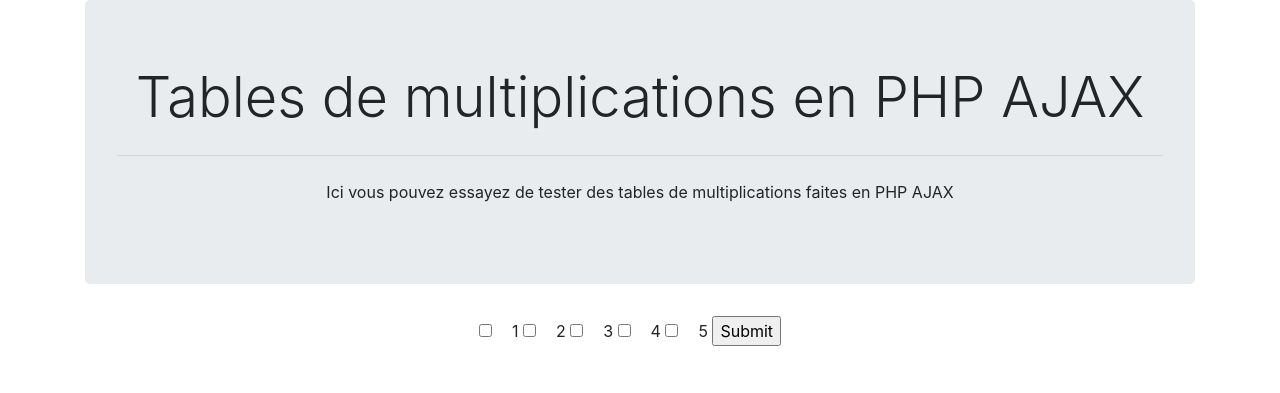
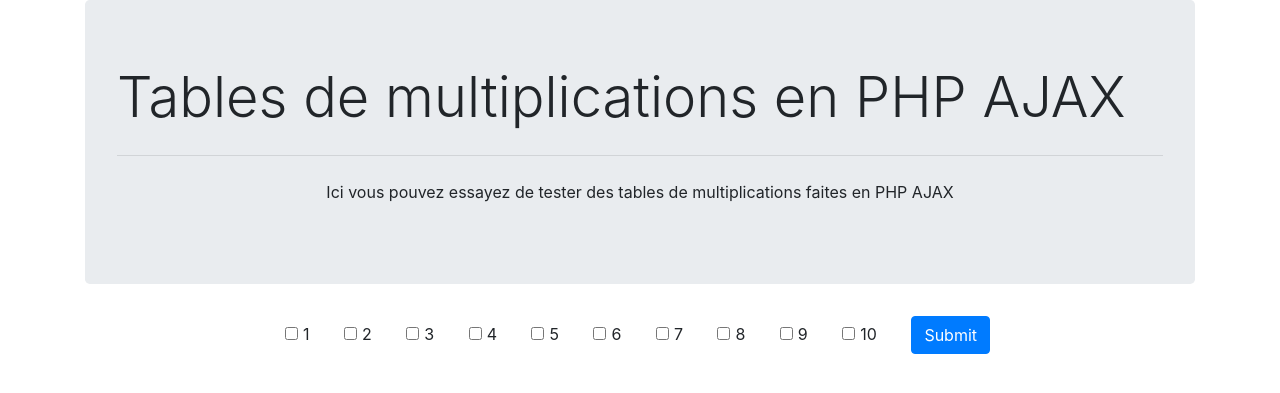
Before and after one commit to micneli/php_ajax_tables_multiplications, a PHP site: page / in a window 1280 px wide. Shown: the top 393 px of the page. Run offline with PHP 8.4, Linux system fonts and the light colour scheme; some libraries are stand-ins or nearby versions.

Commit message:
updated css

```diff
--- a/assets/css/style.css
+++ b/assets/css/style.css
@@ -1,18 +1,18 @@
 #tables {
    display: flex;
-   justify-content: center;
+   justify-content: space-evenly;
 }
 
 #table {
   margin-right: 3em;
 }
 
-.form-show, input {
-    margin-right: 20px;
+#formId input {
+  margin-right: 5px;
 }
 
-h1, h2 {
-    text-align: center;
+#formId label {
+    margin-right: 30px;
 }
 
 .text-center {
--- a/index.php
+++ b/index.php
@@ -12,12 +12,17 @@
 </head>
 <body>
   <form action="" id="formId" class="text-center" method="POST">
-    <input type="checkbox" name="checkbox[]" value="1">1
-    <input type="checkbox" name="checkbox[]" value="2">2
-    <input type="checkbox" name="checkbox[]" value="3">3
-    <input type="checkbox" name="checkbox[]" value="4">4
-    <input type="checkbox" name="checkbox[]" value="5">5
-    <input type="submit" name="submit" value="Submit">
+    <input type="checkbox" name="checkbox[]" value="1"><label>1</label>
+    <input type="checkbox" name="checkbox[]" value="2"><label>2</label>
+    <input type="checkbox" name="checkbox[]" value="3"><label>3</label>
+    <input type="checkbox" name="checkbox[]" value="4"><label>4</label>
+    <input type="checkbox" name="checkbox[]" value="5"><label>5</label>
+    <input type="checkbox" name="checkbox[]" value="6"><label>6</label>
+    <input type="checkbox" name="checkbox[]" value="7"><label>7</label>
+    <input type="checkbox" name="checkbox[]" value="8"><label>8</label>
+    <input type="checkbox" name="checkbox[]" value="9"><label>9</label>
+    <input type="checkbox" name="checkbox[]" value="10"><label>10</label>
+    <input type="submit" name="submit" class="btn btn-primary" value="Submit">
   </form>
 
   <div id="tables">
```
